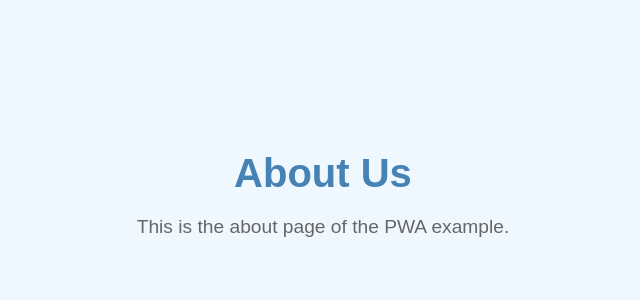
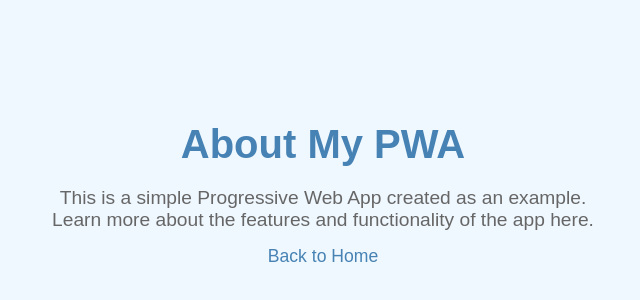
Before and after one commit to IrsyadNurH/paw-praktikum, a plain HTML site: page about.html in a window 1280 px wide. Shown: the part 206-506 px from the top of the page, without its empty margins (317-957 px from the left). Drawn offline with Linux system fonts and the light colour scheme.

Commit message:
Update about.html

```diff
--- a/about.html
+++ b/about.html
@@ -3,13 +3,17 @@
 <head>
   <meta charset="UTF-8">
   <meta name="viewport" content="width=device-width, initial-scale=1.0">
-  <title>About Us</title>
+  <title>About - PWA Example</title>
   <link rel="stylesheet" href="style.css">
   <link rel="manifest" href="manifest.json">
 </head>
 <body>
-  <h1>About Us</h1>
-  <p>This is the about page of the PWA example.</p>
+  <h1>About My PWA</h1>
+  <p>This is a simple Progressive Web App created as an example.</p>
+  <p>Learn more about the features and functionality of the app here.</p>
+
+  <a href="index.html">Back to Home</a>
+
   <script src="app.js"></script>
   <script src="sw.js"></script>
 </body>
```
